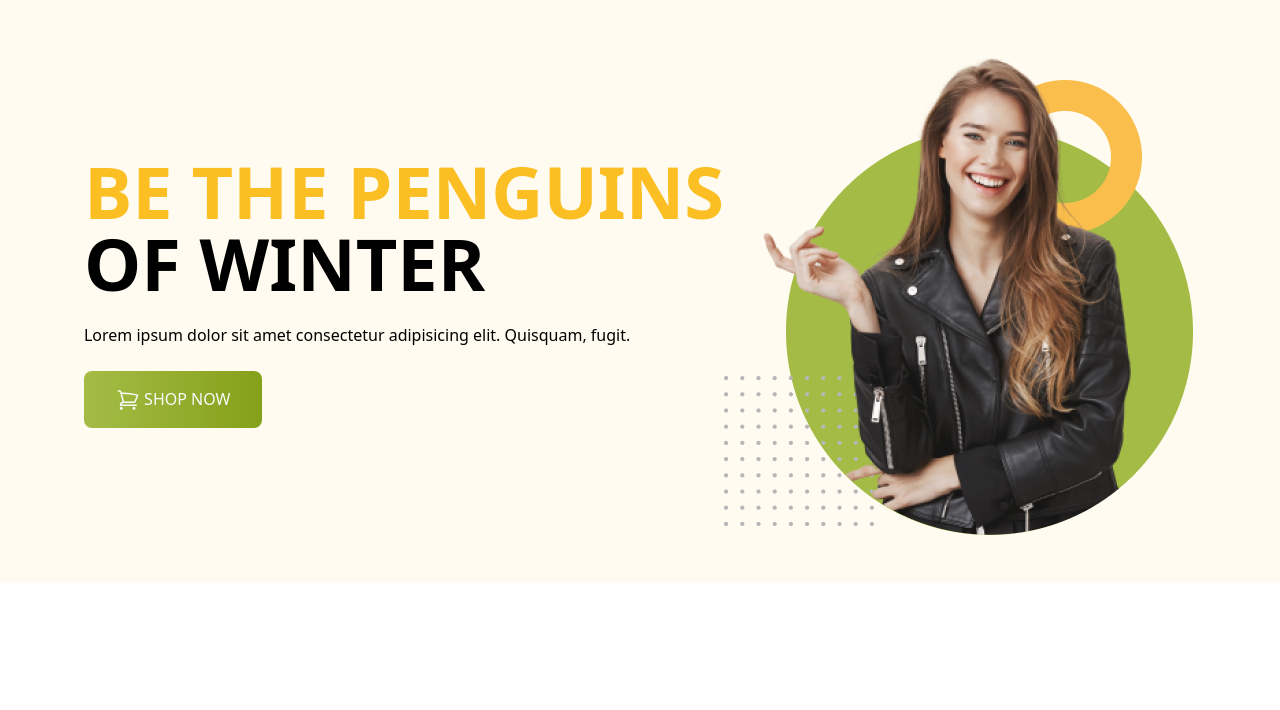
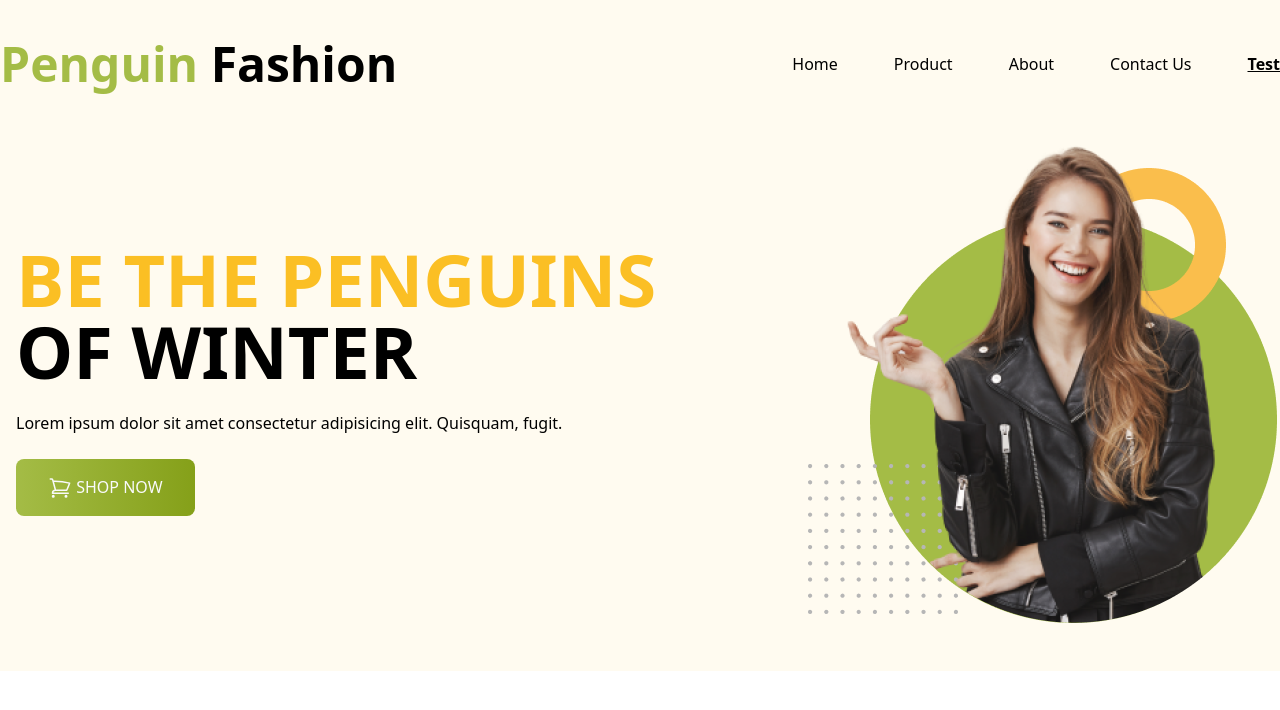
Before and after one commit to saidulislam-official/penguin-fashion, a plain HTML site: page test.html in a window 1280 px wide. Drawn offline with nearby package versions, Linux system fonts and the light colour scheme.

Commit message:
added nav in test

```diff
--- a/test.html
+++ b/test.html
@@ -27,9 +27,20 @@
 <body>
     <header class="bg-[#FFFBF0]">
         <!-- nav -->
+        <nav class="flex container mx-auto items-center justify-between pt-10 ">
+          <!-- <img class="w-1/5 h-20" src="icons/logo.png" alt=""> -->
+          <a href="index.html"><h3 class="text-5xl font-bold"><span class="text-primaryText">Penguin</span> Fashion</h3></a>
+          <ul class="sm:flex sm:flex-col md:flex md:flex-col-reverse  lg:flex lg:flex-row gap-14 font-medium text-base ">
+              <li><a href="index.html">Home</a></li>
+              <li><a href="#">Product</a></li>
+              <li><a href="#">About</a></li>
+              <li><a href="#">Contact Us</a></li>
+              <li><a href="" class="font-extrabold underline">Test</a></li>
+          </ul>
+      </nav>
         <!-- banner -->
-        <div class="flex items-center justify-center py-12 container mx-auto">
-            <div class="space-y-6">
+        <div class="md:flex items-center justify-between py-12 container mx-auto">
+            <div class="space-y-6 px-4">
                 <h1 class="text-7xl font-semibold uppercase">
                     <span class="text-amber-400">Be the Penguins</span>
                     <br>
```
Also changed, not shown: index.html (+1 -1 lines).
